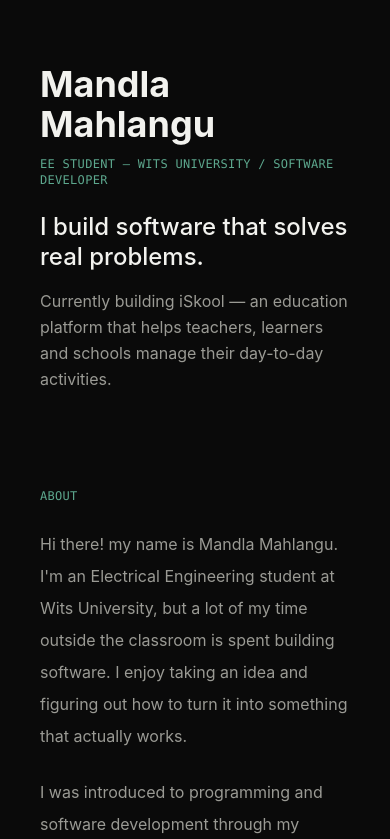
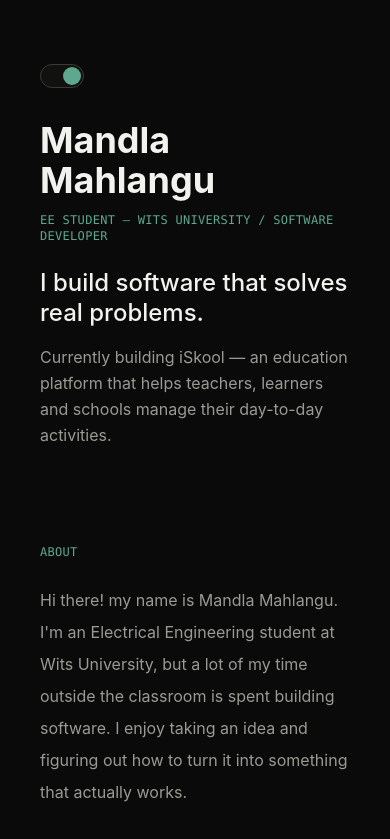
Before and after one commit to mandlacodes404/mandlacodes404.github.io, a React (Vite) app: page / in a window 390 px wide. Shown: the top 839 px of the page. Built offline with nearby package versions, Linux system fonts and the light colour scheme.

Commit message:
Add mobile dark/light toggle and make browser theme-color dynamic

```diff
--- a/src/App.jsx
+++ b/src/App.jsx
@@ -1,5 +1,4 @@
 // src/App.jsx
-
 import { useState, useEffect } from "react";
 import { BrowserRouter, Routes, Route } from "react-router-dom";
 import Sidebar from "./components/layout/Sidebar";
@@ -15,6 +14,11 @@ function App() {
   useEffect(() => {
     document.documentElement.classList.toggle("dark", isDark);
     localStorage.setItem("theme", isDark ? "dark" : "light");
+
+    const themeColorMeta = document.querySelector('meta[name="theme-color"]');
+    if (themeColorMeta) {
+      themeColorMeta.setAttribute("content", isDark ? "#0a0a0a" : "#f6f1e7");
+    }
   }, [isDark]);
 
   return (
@@ -29,7 +33,7 @@ function App() {
                   <Sidebar isDark={isDark} onToggle={() => setIsDark(!isDark)} />
                 </div>
                 <div className="md:w-1/2">
-                  <Home />
+                  <Home isDark={isDark} onToggle={() => setIsDark(!isDark)} />
                 </div>
               </div>
             }
--- a/src/components/home/About.jsx
+++ b/src/components/home/About.jsx
@@ -2,10 +2,10 @@
 
 import MobileIntro from "./MobileIntro";
 
-function About() {
+function About({ isDark, onToggle }) {
   return (
     <>
-      <MobileIntro />
+      <MobileIntro isDark={isDark} onToggle={onToggle} />
       <section id="about" className="px-10 py-16">
         <p className="md:hidden font-mono text-xs tracking-wide text-accent mb-6">
           ABOUT
--- a/src/components/home/MobileIntro.jsx
+++ b/src/components/home/MobileIntro.jsx
@@ -1,13 +1,26 @@
 // src/components/home/MobileIntro.jsx
 //
-// Mobile-only version of the sidebar's identity block (name, tagline,
-// headline, intro paragraph) — everything except the theme toggle and
-// nav links, which don't apply on mobile. Hidden on desktop (md:hidden)
-// since Sidebar already shows this content there.
+// Mobile-only version of the sidebar's identity block, now including
+// the dark/light toggle switch (top-left, above the name) — the sidebar
+// version is hidden on mobile, so this is the only way mobile visitors
+// can switch modes.
 
-function MobileIntro() {
+function MobileIntro({ isDark, onToggle }) {
   return (
     <div className="md:hidden px-10 pt-16 pb-8">
+      <button
+        type="button"
+        onClick={onToggle}
+        aria-label="Toggle light and dark mode"
+        className="relative w-11 h-6 rounded-full border border-border-strong bg-surface mb-8 transition-colors"
+      >
+        <span
+          className={`absolute top-0.5 left-0.5 w-4.5 h-4.5 rounded-full bg-accent transition-transform ${
+            isDark ? "translate-x-0" : "translate-x-5"
+          }`}
+        ></span>
+      </button>
+
       <h1 className="text-4xl font-bold text-text-primary mb-3">
         Mandla Mahlangu
       </h1>
```
